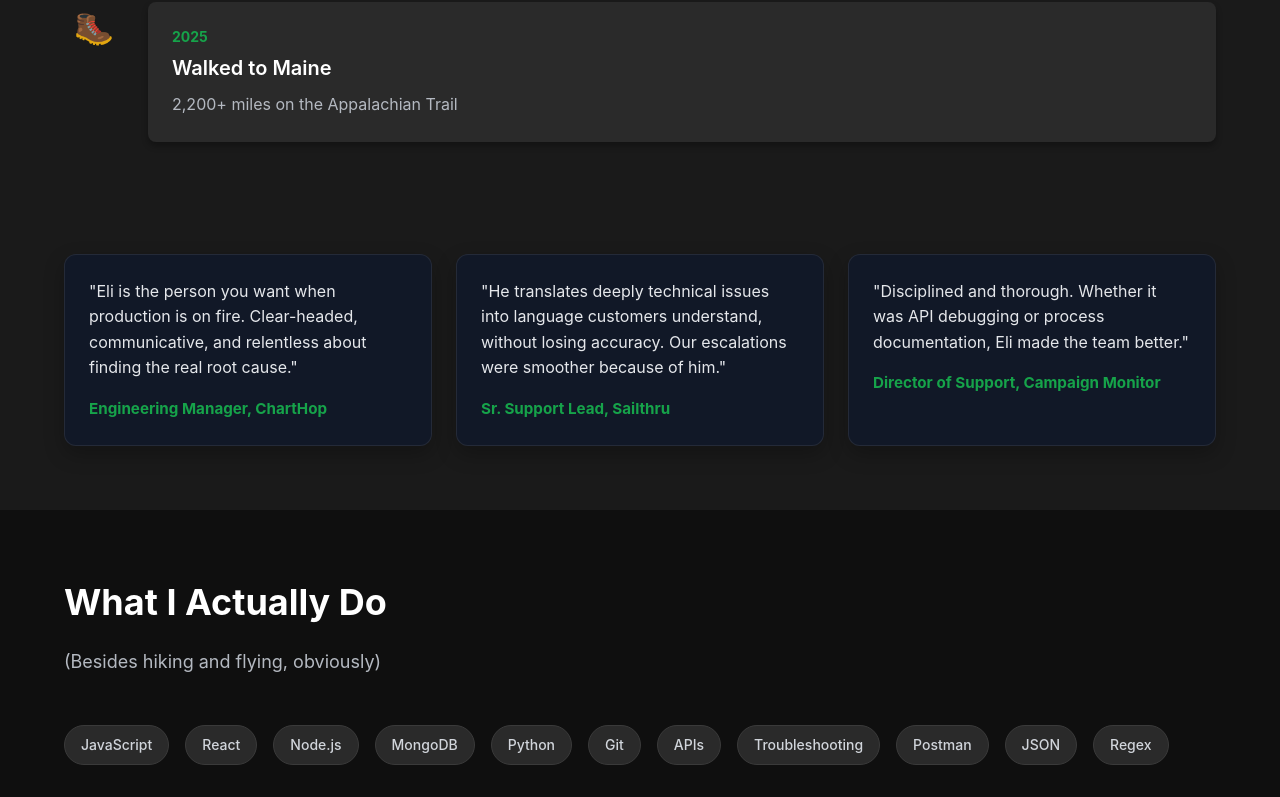
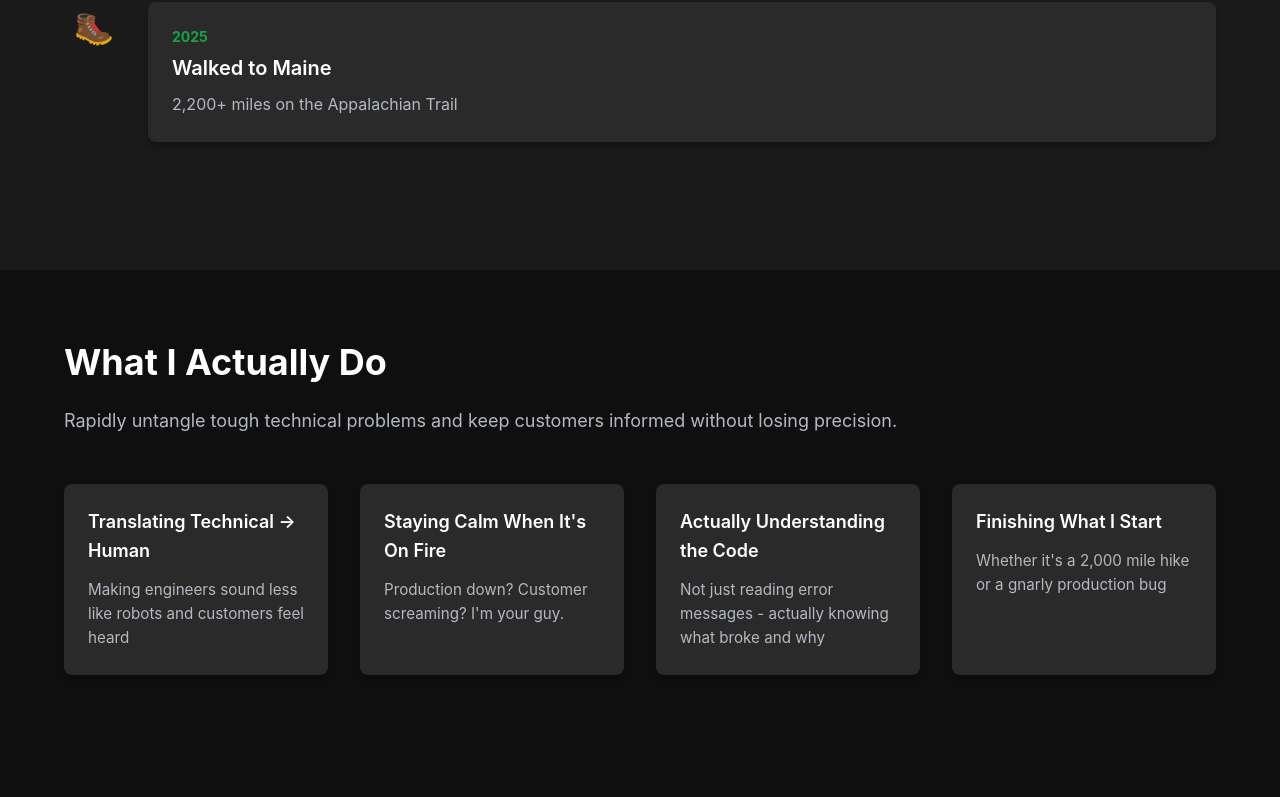
Before and after one commit to eliwemyss/react-portfolio, a React (Create React App) app: page / in a window 1280 px wide. Shown: the part 3813-4610 px from the top of the page. Built offline with nearby package versions, Linux system fonts and the light colour scheme.

Commit message:
Streamline skills and remove testimonials

```diff
--- a/src/components/SkillsSection.jsx
+++ b/src/components/SkillsSection.jsx
@@ -1,22 +1,27 @@
-import React, { useState } from 'react';
+import React from 'react';
 import { motion } from 'framer-motion';
 
 const SkillsSection = () => {
-  const [hoveredSkill, setHoveredSkill] = useState(null);
+  const skills = [
+    'REST APIs',
+    'JSON/XML Parsing',
+    'JavaScript',
+    'React',
+    'Python',
+    'Node.js',
+    'MongoDB',
+    'SQL',
+    'Postman',
+    'Technical Documentation',
+    'Customer Communication',
+    'Problem Diagnosis',
+  ];
 
-  const skills = [
-    { name: 'REST APIs', percentage: 95 },
-    { name: 'JSON/XML Parsing', percentage: 95 },
-    { name: 'JavaScript', percentage: 85 },
-    { name: 'React', percentage: 85 },
-    { name: 'Python', percentage: 80 },
-    { name: 'Node.js', percentage: 80 },
-    { name: 'MongoDB', percentage: 85 },
-    { name: 'SQL', percentage: 85 },
-    { name: 'Postman', percentage: 95 },
-    { name: 'Technical Documentation', percentage: 95 },
-    { name: 'Customer Communication', percentage: 95 },
-    { name: 'Problem Diagnosis', percentage: 95 },
+  const highlights = [
+    'Integration SME (HRIS/ATS/Payroll)',
+    'Incident response & escalations',
+    'Root-cause analysis & RCA docs',
+    'Playbooks & automation for support',
   ];
 
   const styles = {
@@ -36,43 +41,47 @@ const SkillsSection = () => {
       fontSize: '2.25rem',
       fontWeight: 'bold',
       textAlign: 'center',
-      marginBottom: '3rem',
+      marginBottom: '2.5rem',
+      letterSpacing: '0.01em',
       color: '#ffffff',
+    },
+    highlightsRow: {
+      display: 'flex',
+      flexWrap: 'wrap',
+      gap: '0.75rem',
+      justifyContent: 'center',
+      marginBottom: '2rem',
+    },
+    highlightTag: {
+      padding: '0.5rem 0.9rem',
+      borderRadius: '9999px',
+      border: '1px solid #1f2937',
+      backgroundColor: '#111827',
+      color: '#d1d5db',
+      fontWeight: 600,
+      fontSize: '0.95rem',
+      boxShadow: '0 6px 14px rgba(0,0,0,0.25)',
     },
     skillsGrid: {
       display: 'grid',
-      gridTemplateColumns: 'repeat(auto-fill, minmax(200px, 1fr))',
-      gap: '1.5rem',
-    },
-    skillWrapper: {
-      position: 'relative',
+      gridTemplateColumns: 'repeat(auto-fit, minmax(220px, 1fr))',
+      gap: '1rem',
     },
     skillItem: {
-      padding: '1rem',
-      backgroundColor: '#1a1a1a',
-      borderRadius: '0.5rem',
+      padding: '1.25rem',
+      backgroundColor: '#141414',
+      borderRadius: '0.6rem',
       display: 'flex',
       justifyContent: 'center',
       alignItems: 'center',
-      cursor: 'pointer',
-      transition: 'all 0.3s ease',
-      border: '1px solid transparent',
-      minHeight: '3.5rem',
-      position: 'relative',
-    },
-    skillName: {
-      fontSize: '1rem',
-      fontWeight: '500',
-      color: '#ffffff',
+      border: '1px solid #1f2937',
+      minHeight: '90px',
+      boxShadow: '0 8px 16px rgba(0,0,0,0.25)',
+      transition: 'transform 0.2s ease, box-shadow 0.2s ease, border-color 0.2s ease',
+      fontSize: '1.05rem',
+      fontWeight: 600,
+      color: '#e5e7eb',
       textAlign: 'center',
-      width: '100%',
-    },
-    skillPercentage: {
-      fontSize: '0.9rem',
-      color: '#ffffff',
-      fontWeight: 'bold',
-      textAlign: 'center',
-      width: '100%',
     },
   };
 
@@ -88,6 +97,22 @@ const SkillsSection = () => {
         >
           Skills & Expertise
         </motion.h2>
+
+        <div style={styles.highlightsRow}>
+          {highlights.map((item, idx) => (
+            <motion.span
+              key={idx}
+              style={styles.highlightTag}
+              initial={{ opacity: 0, y: 6 }}
+              whileInView={{ opacity: 1, y: 0 }}
+              transition={{ duration: 0.3, delay: idx * 0.05 }}
+              viewport={{ once: true }}
+            >
+              {item}
+            </motion.span>
+          ))}
+        </div>
+
         <motion.div
           style={styles.skillsGrid}
           initial={{ opacity: 0 }}
@@ -98,40 +123,14 @@ const SkillsSection = () => {
           {skills.map((skill, idx) => (
             <motion.div
               key={idx}
-              style={{
-                ...styles.skillWrapper,
-              }}
+              style={styles.skillItem}
               initial={{ opacity: 0, y: 10 }}
               whileInView={{ opacity: 1, y: 0 }}
               transition={{ duration: 0.5, delay: idx * 0.05 }}
               viewport={{ once: true }}
+              whileHover={{ scale: 1.02, boxShadow: '0 10px 22px rgba(0,0,0,0.3)' }}
             >
-              <div
-                style={{
-                  ...styles.skillItem,
-                  ...(hoveredSkill === idx && {
-                    backgroundColor: '#16a34a',
-                    borderColor: '#15803d',
-                  }),
-                }}
-                onMouseEnter={() => setHoveredSkill(idx)}
-                onMouseLeave={() => setHoveredSkill(null)}
-              >
-                {hoveredSkill === idx ? (
-                  <motion.span
-                    style={styles.skillPercentage}
-                    initial={{ opacity: 0 }}
-                    animate={{ opacity: 1 }}
-                    transition={{ duration: 0.2 }}
-                  >
-                    {skill.percentage}%
-                  </motion.span>
-                ) : (
-                  <span style={styles.skillName}>
-                    {skill.name}
-                  </span>
-                )}
-              </div>
+              {skill}
             </motion.div>
           ))}
         </motion.div>
--- a/src/components/TheJourney.jsx
+++ b/src/components/TheJourney.jsx
@@ -55,27 +55,6 @@ const TheJourney = () => {
       marginTop: '0.25rem',
       color: '#ffffff',
     },
-    testimonials: {
-      marginTop: '3rem',
-      display: 'grid',
-      gridTemplateColumns: 'repeat(auto-fit, minmax(260px, 1fr))',
-      gap: '1.5rem',
-    },
-    testimonialCard: {
-      backgroundColor: '#111827',
-      border: '1px solid rgba(255,255,255,0.08)',
-      borderRadius: '0.75rem',
-      padding: '1.5rem',
-      boxShadow: '0 8px 20px rgba(0,0,0,0.25)',
-      color: '#e5e7eb',
-      lineHeight: 1.6,
-    },
-    testimonialName: {
-      marginTop: '1rem',
-      fontWeight: 700,
-      color: '#16a34a',
-      fontSize: '0.95rem',
-    },
   };
 
   const journeyItems = [
@@ -84,21 +63,6 @@ const TheJourney = () => {
     { emoji: '🚀', year: '2021-2023', title: 'ChartHop Senior Support Engineer', desc: 'Integration SME, API expert, HRIS/ATS integrations' },
     { emoji: '✈️', year: '2024', title: 'Got My Wings', desc: 'Earned FAA Private Pilot Certificate' },
     { emoji: '🥾', year: '2025', title: 'Walked to Maine', desc: '2,200+ miles on the Appalachian Trail' },
-  ];
-
-  const testimonials = [
-    {
-      quote: 'Eli is the person you want when production is on fire. Clear-headed, communicative, and relentless about finding the real root cause.',
-      name: 'Engineering Manager, ChartHop',
-    },
-    {
-      quote: 'He translates deeply technical issues into language customers understand, without losing accuracy. Our escalations were smoother because of him.',
-      name: 'Sr. Support Lead, Sailthru',
-    },
-    {
-      quote: 'Disciplined and thorough. Whether it was API debugging or process documentation, Eli made the team better.',
-      name: 'Director of Support, Campaign Monitor',
-    },
   ];
 
   return (
@@ -131,21 +95,6 @@ const TheJourney = () => {
             </motion.div>
           ))}
         </div>
-
-        <div style={styles.testimonials}>
-          {testimonials.map((t, idx) => (
-            <motion.div
-              key={idx}
-              style={styles.testimonialCard}
-              initial={{ opacity: 0, y: 20 }}
-              whileInView={{ opacity: 1, y: 0 }}
-              transition={{ duration: 0.6, delay: idx * 0.1 }}
-            >
-              <p>"{t.quote}"</p>
-              <div style={styles.testimonialName}>{t.name}</div>
-            </motion.div>
-          ))}
-        </div>
       </div>
     </section>
   );
--- a/src/components/WaitYouDidWhat.jsx
+++ b/src/components/WaitYouDidWhat.jsx
@@ -128,7 +128,7 @@ const WaitYouDidWhat = () => {
           >
             <div style={styles.statValue}>99%</div>
             <div style={styles.statLabel}>Customer Satisfaction</div>
-            <div style={styles.statSub}>Across enterprise support queues</div>
+            <div style={styles.statSub}>Enterprise queues; production incidents</div>
           </motion.div>
           <motion.div
             style={styles.statCard}
@@ -138,7 +138,7 @@ const WaitYouDidWhat = () => {
           >
             <div style={styles.statValue}>2,200 mi</div>
             <div style={styles.statLabel}>Appalachian Trail</div>
-            <div style={styles.statSub}>Proof of grit, systems thinking, and follow-through</div>
+            <div style={styles.statSub}>Logistics, systems thinking, relentless follow-through</div>
           </motion.div>
           <motion.div
             style={styles.statCard}
@@ -148,7 +148,7 @@ const WaitYouDidWhat = () => {
           >
             <div style={styles.statValue}>FAA</div>
             <div style={styles.statLabel}>Private Pilot</div>
-            <div style={styles.statSub}>Disciplined procedures and calm decision-making</div>
+            <div style={styles.statSub}>Disciplined checklists; calm, time-pressured decisions</div>
           </motion.div>
         </div>
 
--- a/src/components/WhatIActuallyDo.jsx
+++ b/src/components/WhatIActuallyDo.jsx
@@ -69,8 +69,6 @@ const WhatIActuallyDo = () => {
     },
   };
 
-  const skills = ['JavaScript', 'React', 'Node.js', 'MongoDB', 'Python', 'Git', 'APIs', 'Troubleshooting', 'Postman', 'JSON', 'Regex'];
-
   const strengths = [
     {
       title: 'Translating Technical → Human',
@@ -99,25 +97,7 @@ const WhatIActuallyDo = () => {
           transition={{ duration: 0.8 }}
         >
           <h2 style={styles.heading}>What I Actually Do</h2>
-          <p style={styles.subheading}>(Besides hiking and flying, obviously)</p>
-
-          <div style={styles.skillsGrid}>
-            {skills.map((skill, index) => (
-              <motion.span
-                key={index}
-                style={styles.skillTag}
-                initial={{ opacity: 0, scale: 0.9 }}
-                whileInView={{ opacity: 1, scale: 1 }}
-                transition={{ duration: 0.3, delay: index * 0.05 }}
-              >
-                {skill}
-              </motion.span>
-            ))}
-          </div>
-
-          <h3 style={{ fontSize: '1.5rem', fontWeight: '600', marginBottom: '2rem', marginTop: '2rem', color: '#ffffff' }}>
-            The Stuff That Actually Matters
-          </h3>
+          <p style={styles.subheading}>Rapidly untangle tough technical problems and keep customers informed without losing precision.</p>
 
           <div style={styles.strengthsGrid}>
             {strengths.map((strength, index) => (
```
